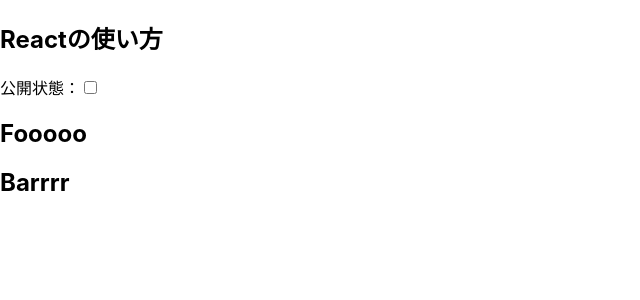
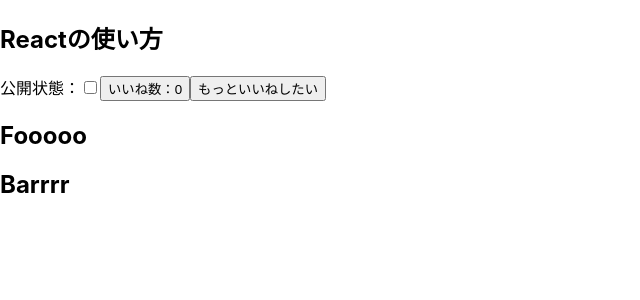
Before and after one commit to gleek908i/react-torahack, a React (Create React App) app: page / in a window 1280 px wide. Shown: the top 300 px of the page, without its empty margins (0-640 px from the left). Built offline with nearby package versions, Linux system fonts and the light colour scheme.

Commit message:
add better button

```diff
--- a/src/Article.jsx
+++ b/src/Article.jsx
@@ -9,7 +9,7 @@
             <h2>{props.title}</h2>
             <label htmlFor="check">公開状態：</label>
             <input type="checkbox" checked={isPublished} id="check" onClick={() => togglePublished(!isPublished)}/>
-            {/* <LikeButton count={props.count}/> */}
+            <LikeButton />
         </div>
     )
 }
--- a/src/LikeButton.jsx
+++ b/src/LikeButton.jsx
@@ -1,9 +1,30 @@
-import React from 'react'
+import React, {useEffect, useState} from 'react'
+
+
 
 const LikeButton = (props) => {
+    const [count, counter] = useState(0);
+    const [limit, release] = useState(true);
+    const countUp = () => {
+        counter(count+1)
+    }
+
+    useEffect( () => {
+        document.getElementById('counter').addEventListener('click', countUp)
+        if ( count>10 ) {
+            counter(0);
+        }
+        return () => {
+            document.getElementById('counter').removeEventListener('click', countUp)
+        }
+    }, [limit])
+
     return (
-        <button id="counter">いいね数：{props.count}
+        <React.Fragment>
+        <button id="counter">いいね数：{count}
         </button>
+        <button onClick={() => release(!limit)}>もっといいねしたい</button>
+        </React.Fragment>
     )
 }
 
```
Also changed, not shown: 1 other file (tests, documents, lock files or other folders).
